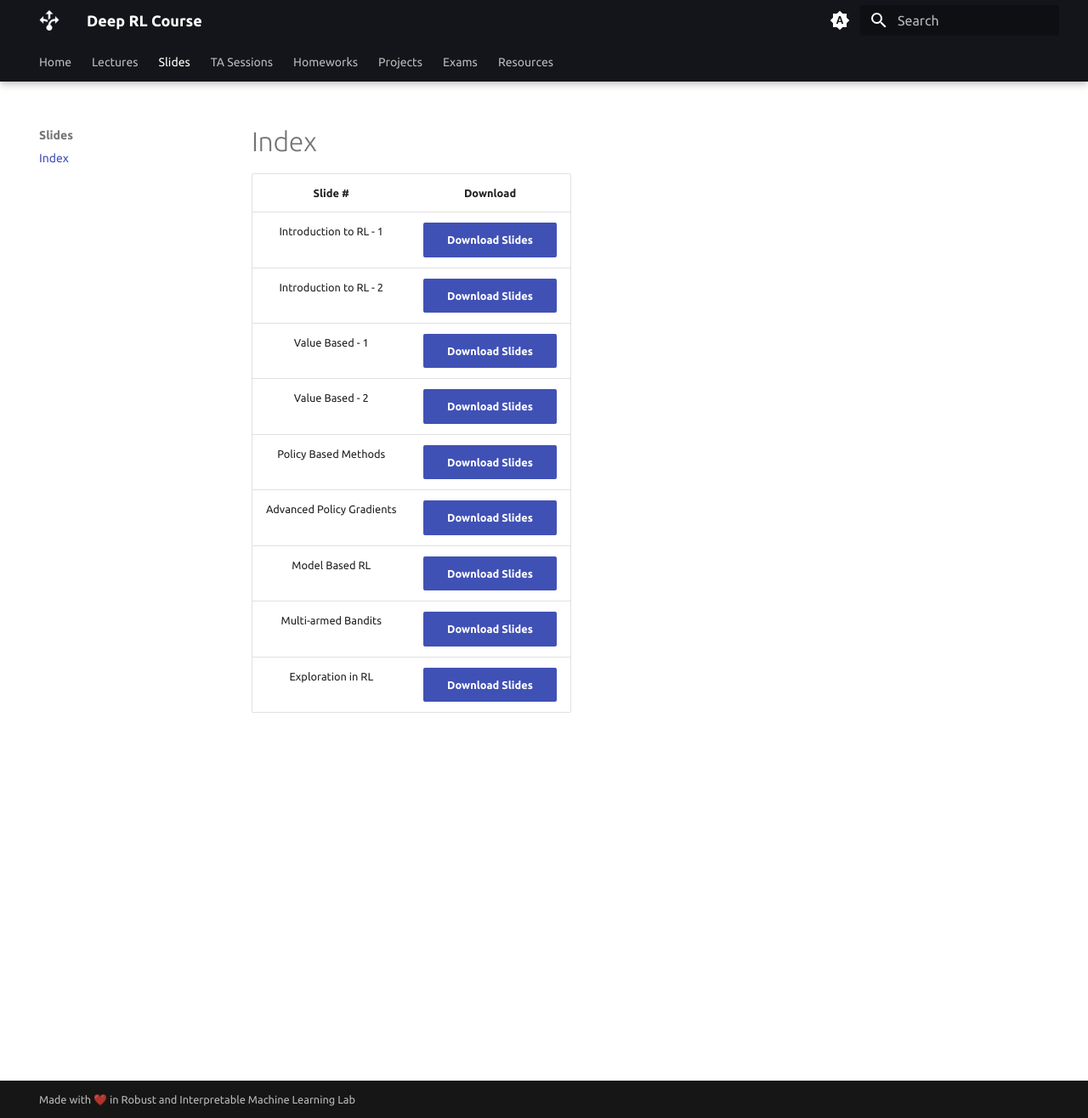
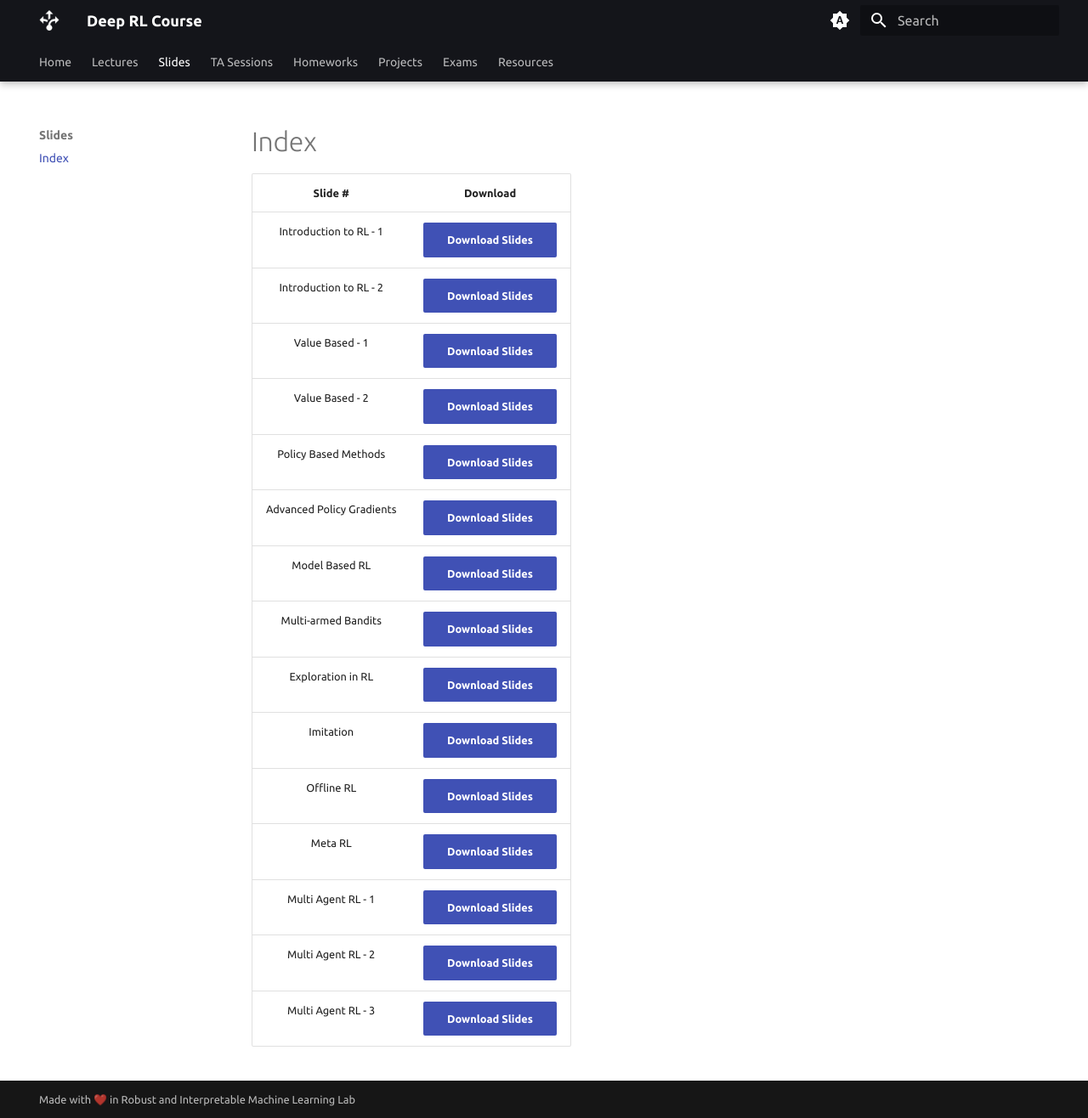
Before and after one commit to deeprl2026/deeprl2026.github.io, an MkDocs documentation site: the page built from docs/slides/index.md, in a window 1280 px wide and 1316 px high. Shown: the whole window at 85% size. Built offline with MkDocs 1.6.1 and Material for MkDocs 9.7.7, drawn with Linux system fonts in a browser that asks for light colours; some web fonts are replaced.

Commit message:
add new slides + lecture 25

```diff
--- a/docs/slides/index.md
+++ b/docs/slides/index.md
@@ -10,3 +10,9 @@
 | Model Based RL | [Download Slides](../assets/lectures/slides/Session9_10.pdf){:target="_blank" .md-button .md-button--primary } |
 | Multi-armed Bandits | [Download Slides](../assets/lectures/slides/Session11_12.pdf){:target="_blank" .md-button .md-button--primary } |
 | Exploration in RL | [Download Slides](../assets/lectures/slides/Session13_14.pdf){:target="_blank" .md-button .md-button--primary } |
+| Imitation | [Download Slides](../assets/lectures/slides/Session22_annot.pdf){:target="_blank" .md-button .md-button--primary } |
+| Offline RL     | [Download Slides](../assets/lectures/slides/Session23_24_annot.pdf){:target="_blank" .md-button .md-button--primary } |
+| Meta RL | [Download Slides](../assets/lectures/slides/Session21.pdf){:target="_blank" .md-button .md-button--primary } |
+| Multi Agent RL - 1 | [Download Slides](../assets/lectures/slides/session25.pdf){:target="_blank" .md-button .md-button--primary } |
+| Multi Agent RL - 2 | [Download Slides](../assets/lectures/slides/session26.pdf){:target="_blank" .md-button .md-button--primary } |
+| Multi Agent RL - 3 | [Download Slides](../assets/lectures/slides/Joint_Q-Learning.pdf){:target="_blank" .md-button .md-button--primary } |
```
Also changed, not shown: docs/index.md (+2 -2 lines), docs/lectures/index.md (+1 -0 lines), docs/lectures/lecture25.md (added, +12 -0 lines), 6 other files.
